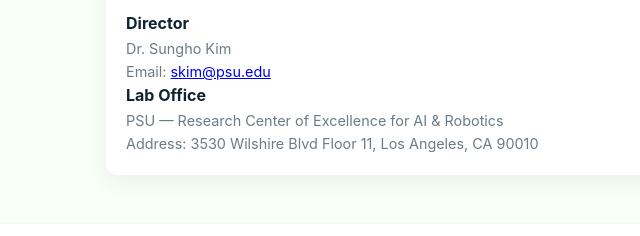
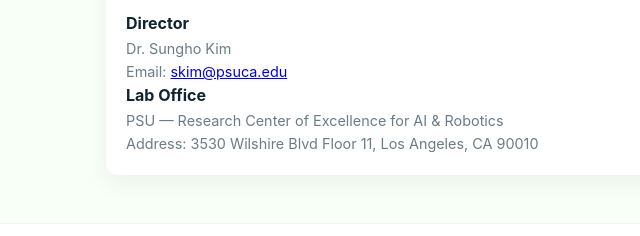
Before and after one commit to Sungho814/psucalifornia, a plain HTML site: page index.html in a window 1280 px wide. Shown: the part 3868-4104 px from the top of the page, 0-640 px from the left. Drawn offline with Linux system fonts and the light colour scheme.

Commit message:
Update index.html

```diff
--- a/index.html
+++ b/index.html
@@ -203,7 +203,7 @@
             <div class="small-card">
               <strong>Director</strong>
               <div class="meta">Dr. Sungho Kim</div>
-              <div class="meta">Email: <a href="mailto:skim@psu.edu">skim@psu.edu</a></div>
+              <div class="meta">Email: <a href="mailto:skim@psuca.edu">skim@psuca.edu</a></div>
             </div>
             <div class="small-card">
               <strong>Lab Office</strong>
```
